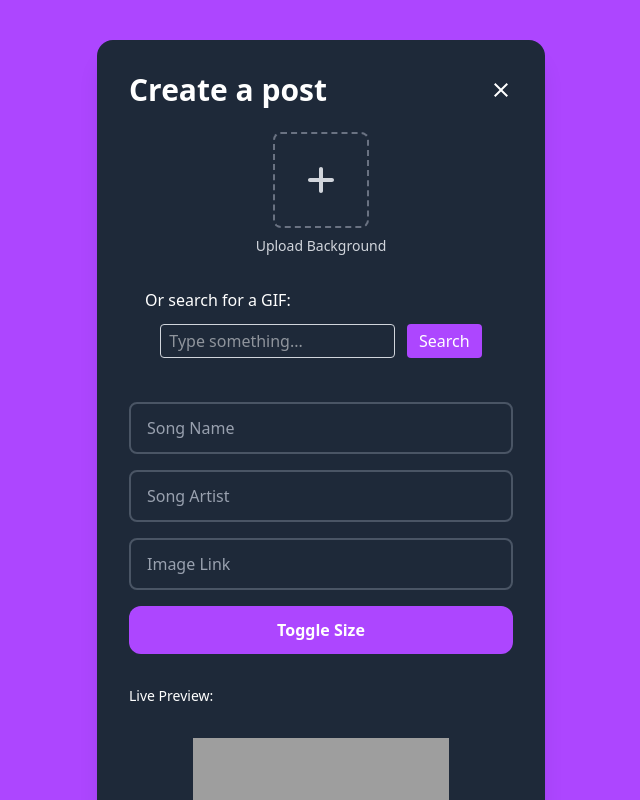
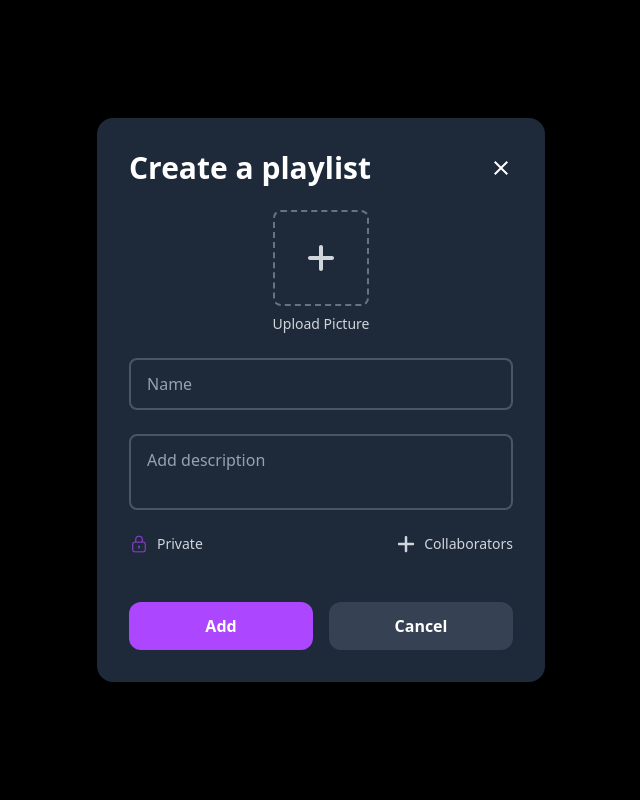
Before and after one commit to Nielson19/mymusicpage, a React app in the folder frontend/: page / in a window 1280 px wide. Shown: the top 800 px of the page, without its empty margins (319-959 px from the left). Built offline with nearby package versions, Linux system fonts and the light colour scheme; grey boxes are pictures that could not be loaded; the HTML template or start-up script is replaced by a standard one.

Commit message:
added Asad's changes from LaurenCode branch

```diff
--- a/frontend/src/App.tsx
+++ b/frontend/src/App.tsx
@@ -7,8 +7,8 @@ import CreatePost from "./components/CreatePost";
 
 function App() {
   return (
-    <div className="flex bg-purple-500 items-center justify-center">
-      <CreatePost />
+    <div>
+      <TestView />
     </div>
   );
 }
--- a/frontend/src/pages/TestView.tsx
+++ b/frontend/src/pages/TestView.tsx
@@ -3,11 +3,16 @@ import MusicPlayerStatic from "../components/MusicPlayerStatic";
 import MusicPlayerFeature from "../components/MusicPlayerFeature";
 import ProfilePageView from "./ProfilePageView";
 import LoginPageView from "./LoginPageView";
+import CreatePost from "../components/CreatePost";
+import CreatePlaylist from "../components/CreatePlaylist";
+import GiphyPicker from "../components/GiphyPicker";
 
 function TestView() {
   return (
-    <div>
-      <LoginPageView />
+    <div className="min-h-screen bg-black text-white flex flex-col w-screen h-screen justify-center items-center gap-10">
+      {/* <CreatePost /> */}
+      <CreatePlaylist />
+      {/* <GiphyPicker /> */}
     </div>
   );
 }
```
Also changed, not shown: frontend/src/components/GiphyPicker.tsx (+15 -7 lines).
